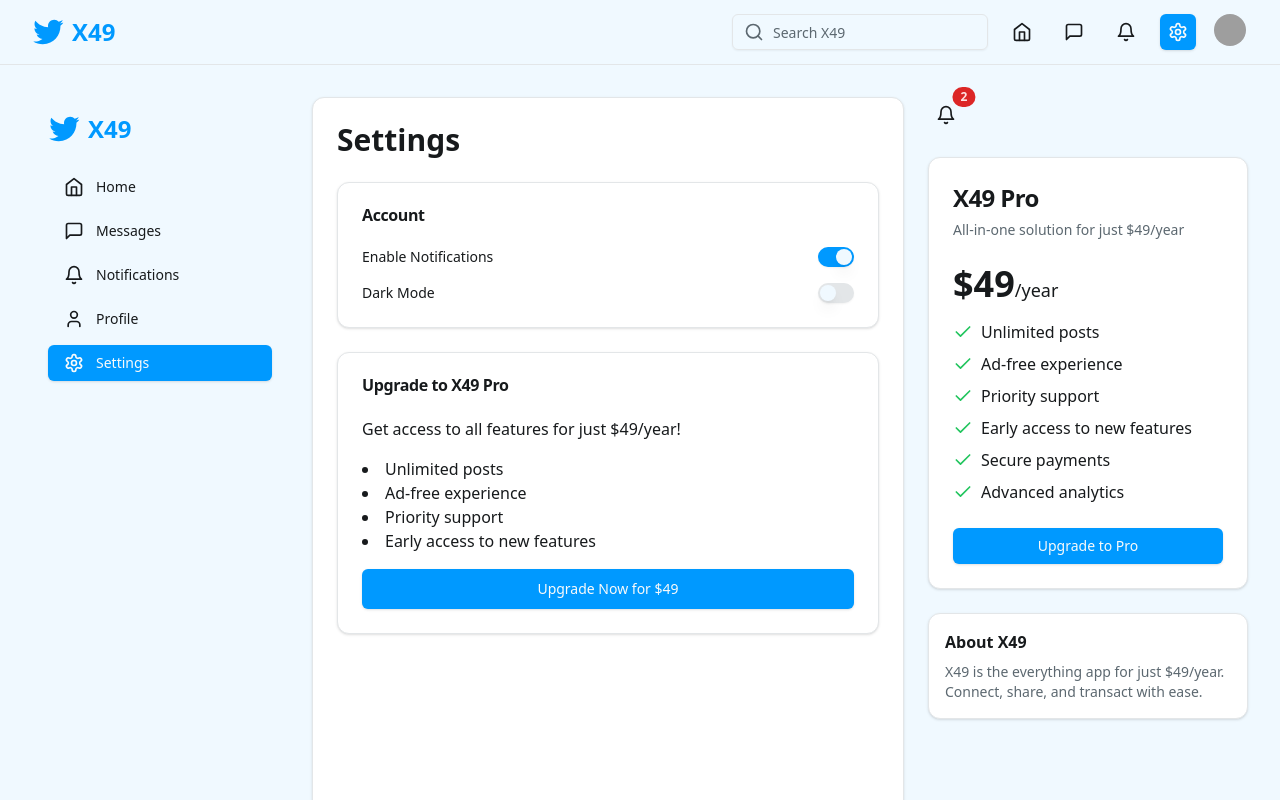
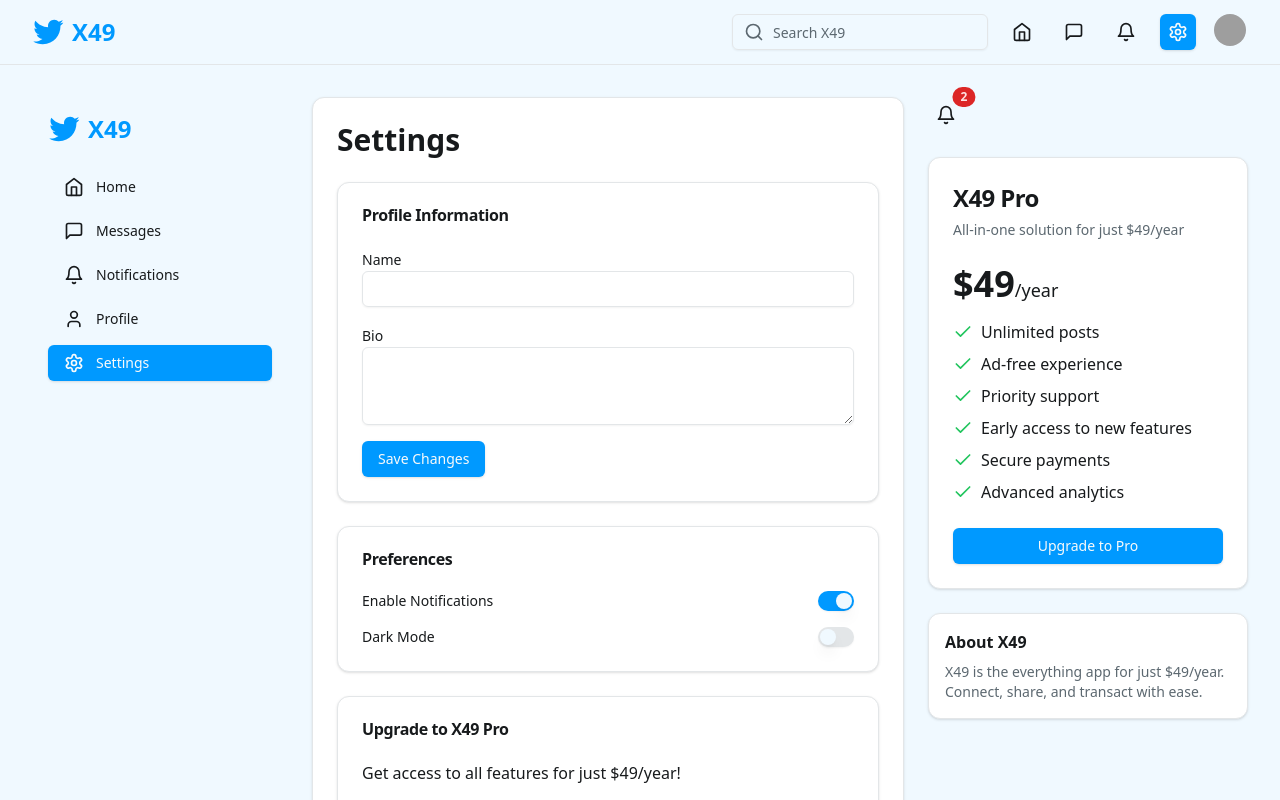
Before and after one commit to markokraemer/x-clone-on-waymo-ride, a Next.js app: page /settings in a window 1280 px wide. Shown: the top 800 px of the page. Built offline with nearby package versions, Linux system fonts and the light colour scheme; grey boxes are pictures that could not be loaded.

Commit message:
SOFTGEN MAGIC

```diff
--- /dev/null
+++ b/src/lib/api.js
@@ -0,0 +1,74 @@
+// This is a mock API service to simulate backend calls
+
+const delay = (ms) => new Promise(resolve => setTimeout(resolve, ms));
+
+const posts = [
+  { id: 1, user: { name: 'John Doe', handle: '@johndoe' }, content: 'Just signed up for X49! Amazing features for just $49!', likes: 15, comments: 3, reposts: 2 },
+  { id: 2, user: { name: 'Jane Smith', handle: '@janesmith' }, content: 'X49 is revolutionizing the way we connect and transact online. Goodbye expensive alternatives!', likes: 24, comments: 5, reposts: 7 },
+  // Add more mock posts here
+];
+
+export const api = {
+  getPosts: async (page = 1, limit = 10) => {
+    await delay(500); // Simulate network delay
+    const start = (page - 1) * limit;
+    const end = start + limit;
+    return posts.slice(start, end);
+  },
+
+  createPost: async (content, user) => {
+    await delay(500);
+    const newPost = {
+      id: posts.length + 1,
+      user,
+      content,
+      likes: 0,
+      comments: 0,
+      reposts: 0,
+    };
+    posts.unshift(newPost);
+    return newPost;
+  },
+
+  likePost: async (postId) => {
+    await delay(200);
+    const post = posts.find(p => p.id === postId);
+    if (post) {
+      post.likes += 1;
+      return post;
+    }
+    throw new Error('Post not found');
+  },
+
+  commentOnPost: async (postId, comment) => {
+    await delay(300);
+    const post = posts.find(p => p.id === postId);
+    if (post) {
+      post.comments += 1;
+      // In a real app, you'd store the comment content as well
+      return post;
+    }
+    throw new Error('Post not found');
+  },
+
+  repostPost: async (postId) => {
+    await delay(200);
+    const post = posts.find(p => p.id === postId);
+    if (post) {
+      post.reposts += 1;
+      return post;
+    }
+    throw new Error('Post not found');
+  },
+
+  searchPosts: async (query) => {
+    await delay(300);
+    return posts.filter(post =>
+      post.content.toLowerCase().includes(query.toLowerCase()) ||
+      post.user.name.toLowerCase().includes(query.toLowerCase()) ||
+      post.user.handle.toLowerCase().includes(query.toLowerCase())
+    );
+  },
+};
+
+export default api;
--- a/src/pages/profile.js
+++ b/src/pages/profile.js
@@ -4,11 +4,16 @@ import Feed from '@/components/Feed';
 import { Button } from '@/components/ui/button';
 import { Card, CardHeader, CardTitle, CardContent } from '@/components/ui/card';
 import { Avatar, AvatarFallback, AvatarImage } from '@/components/ui/avatar';
+import { Input } from '@/components/ui/input';
+import { Textarea } from '@/components/ui/textarea';
 import { useUser } from '@/context/UserContext';
 
 const Profile = () => {
-  const { user } = useUser();
+  const { user, login } = useUser();
   const [activeTab, setActiveTab] = useState('posts');
+  const [isEditing, setIsEditing] = useState(false);
+  const [name, setName] = useState(user?.name || '');
+  const [bio, setBio] = useState(user?.bio || '');
 
   if (!user) {
     return (
@@ -21,6 +26,11 @@ const Profile = () => {
     );
   }
 
+  const handleSave = () => {
+    login({ ...user, name, bio });
+    setIsEditing(false);
+  };
+
   return (
     <Layout>
       <Card className="mb-6">
@@ -30,7 +40,27 @@ const Profile = () => {
               <AvatarImage src={user.avatar} alt={user.name} />
               <AvatarFallback>{user.name[0]}</AvatarFallback>
             </Avatar>
-            <div className="text-center sm:text-left">
+            <div className="text-center sm:text-left flex-grow">
+              {isEditing ? (
+                <div className="space-y-2">
+                  <Input
+                    value={name}
+                    onChange={(e) => setName(e.target.value)}
+                    placeholder="Name"
+                  />
+                  <Textarea
+                    value={bio}
+                    onChange={(e) => setBio(e.target.value)}
+                    placeholder="Bio"
+                    rows={3}
+                  />
+                  <div>
+                    <Button onClick={handleSave} className="mr-2">Save</Button>
+                    <Button variant="outline" onClick={() => setIsEditing(false)}>Cancel</Button>
+                  </div>
+                </div>
+              ) : (
+                <>
                   <h1 className="text-2xl font-bold">{user.name}</h1>
                   <p className="text-muted-foreground">{user.handle}</p>
                   <p className="mt-2">{user.bio}</p>
@@ -38,6 +68,9 @@ const Profile = () => {
                     <span><strong>{user.followers}</strong> Followers</span>
                     <span><strong>{user.following}</strong> Following</span>
                   </div>
+                  <Button onClick={() => setIsEditing(true)} className="mt-4">Edit Profile</Button>
+                </>
+              )}
             </div>
           </div>
         </CardContent>
--- a/src/pages/settings.js
+++ b/src/pages/settings.js
@@ -1,13 +1,25 @@
 import { useState } from 'react';
 import Layout from '@/components/Layout';
+import { useUser } from '@/context/UserContext';
 import { Button } from '@/components/ui/button';
+import { Input } from '@/components/ui/input';
+import { Textarea } from '@/components/ui/textarea';
 import { Card, CardHeader, CardTitle, CardContent } from '@/components/ui/card';
 import { Switch } from '@/components/ui/switch';
 import { Label } from '@/components/ui/label';
 
 const Settings = () => {
+  const { user, login } = useUser();
+  const [name, setName] = useState(user?.name || '');
+  const [bio, setBio] = useState(user?.bio || '');
   const [notifications, setNotifications] = useState(true);
   const [darkMode, setDarkMode] = useState(false);
+
+  const handleSubmit = (e) => {
+    e.preventDefault();
+    login({ ...user, name, bio });
+    // In a real app, you would send this to your backend
+  };
 
   return (
     <Layout>
@@ -15,7 +27,35 @@ const Settings = () => {
         <h1 className="text-3xl font-bold mb-6">Settings</h1>
         <Card className="mb-6">
           <CardHeader>
-            <CardTitle>Account</CardTitle>
+            <CardTitle>Profile Information</CardTitle>
+          </CardHeader>
+          <CardContent>
+            <form onSubmit={handleSubmit} className="space-y-4">
+              <div>
+                <Label htmlFor="name">Name</Label>
+                <Input
+                  id="name"
+                  value={name}
+                  onChange={(e) => setName(e.target.value)}
+                  required
+                />
+              </div>
+              <div>
+                <Label htmlFor="bio">Bio</Label>
+                <Textarea
+                  id="bio"
+                  value={bio}
+                  onChange={(e) => setBio(e.target.value)}
+                  rows={3}
+                />
+              </div>
+              <Button type="submit">Save Changes</Button>
+            </form>
+          </CardContent>
+        </Card>
+        <Card className="mb-6">
+          <CardHeader>
+            <CardTitle>Preferences</CardTitle>
           </CardHeader>
           <CardContent>
             <div className="space-y-4">
```
Lines whose indentation alone changed are shown as unchanged.
